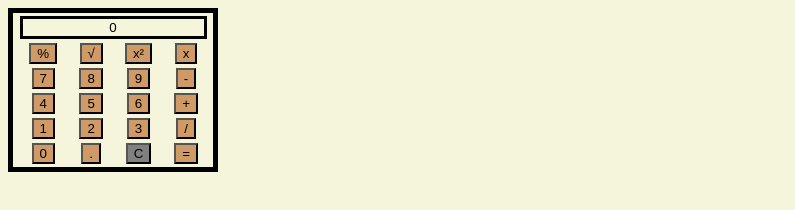
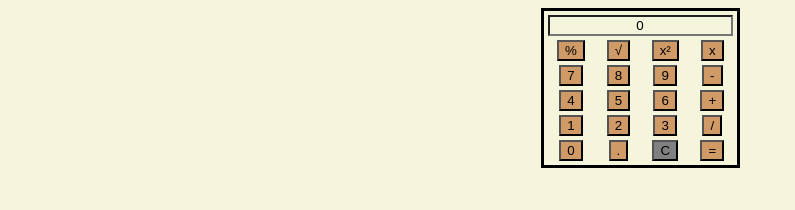
Before and after one commit to camilagarcia36/cgp-fsd-t31, a plain HTML site: page Ej14/calculadora.html in a window 1280 px wide. Shown: the whole page, without its empty margins (0-795 px from the left). Drawn offline with Linux system fonts and the light colour scheme.

Commit message:
simplificar css

```diff
--- a/Ej14/calculadora.html
+++ b/Ej14/calculadora.html
@@ -9,7 +9,7 @@
     <script src="calculadora.js"></script>
   </head>
   <body>
-    <div class="calculadoradiv">
+
 
       <table id="calculadora">
         <tr>
@@ -198,7 +198,7 @@
           </td>
         </tr>
       </table>
-    </div>
+
 
   </body>
 </html>
--- a/Ej14/styles.css
+++ b/Ej14/styles.css
@@ -3,19 +3,17 @@ background-color: beige;
 }
 
 
-.calculadoradiv{
-    border: 5px black solid;
-    width: 200px;
-}
+
 
 #calculadora{
     text-align: center;
     margin: 0 auto;
-
+    padding: 1px;
+    border: 3px black solid;
 }
 
 #calc{
-    border: solid 3px;
+    border: solid px;
     text-align: center;
 }
 
```
